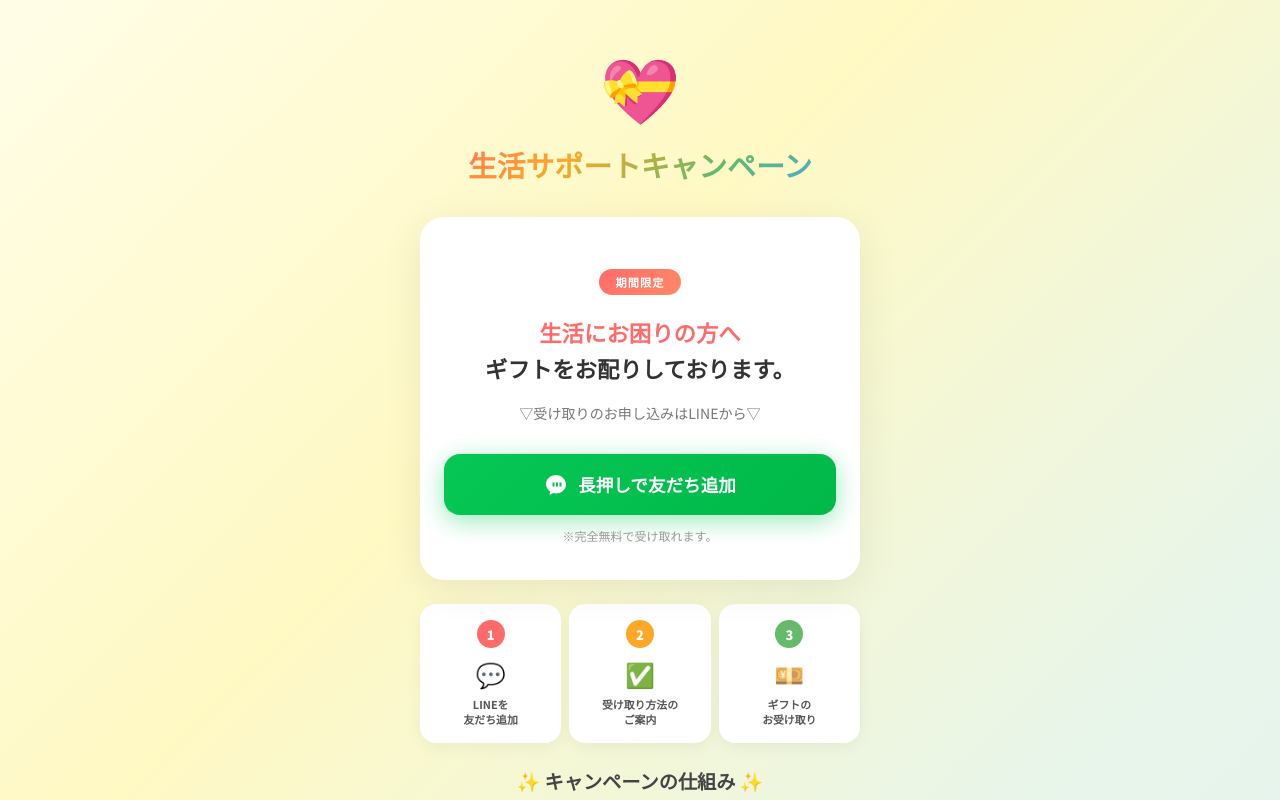
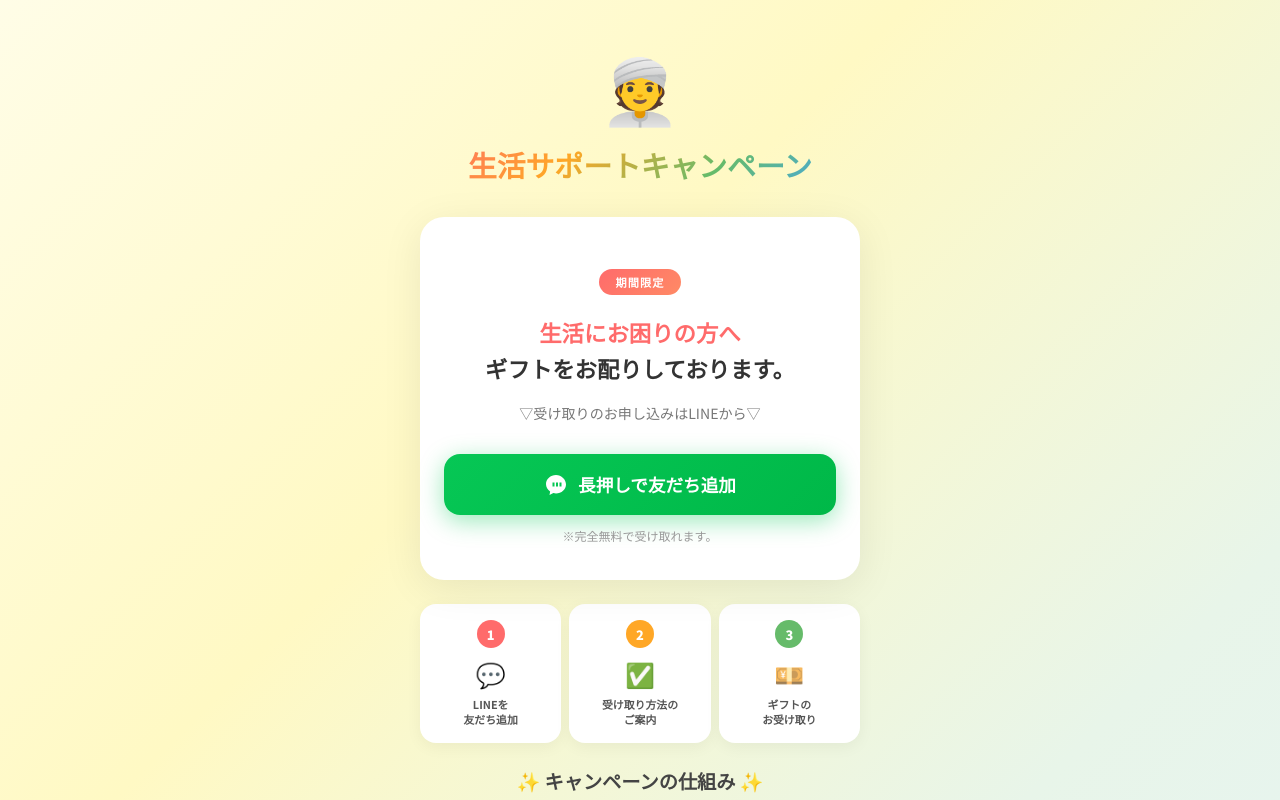
Before and after one commit to present-gift-official/tiktok, a plain HTML site: page index.html in a window 1280 px wide. Shown: the top 800 px of the page. Drawn offline with Linux system fonts and the light colour scheme.

Commit message:
Update index.html

```diff
--- a/index.html
+++ b/index.html
@@ -260,7 +260,7 @@
   <div class="page">
 
     <div class="header">
-      <div class="header-emoji">💝</div>
+      <div class="header-emoji">👳</div>
       <h1>生活サポートキャンペーン</h1>
     </div>
 
```
